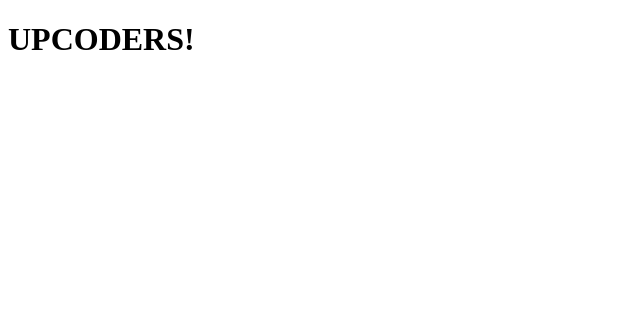
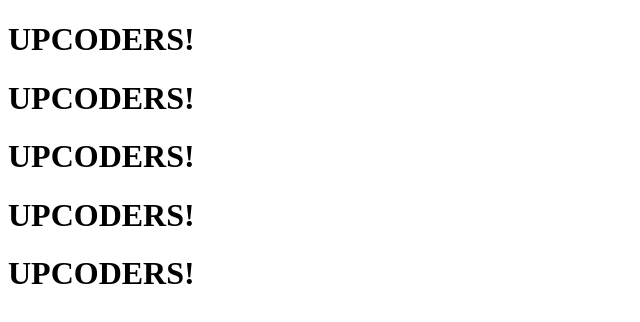
Before and after one commit to UpCodders/treinamentoGit, a plain HTML site: page index.html in a window 1280 px wide. Shown: the whole page, without its empty margins (0-640 px from the left). Drawn offline with Linux system fonts and the light colour scheme.

Commit message:
Adicionado varios h1 no index

```diff
--- a/index.html
+++ b/index.html
@@ -8,5 +8,9 @@
 </head>
 <body>
     <h1>UPCODERS!</h1>
+    <h1>UPCODERS!</h1>
+    <h1>UPCODERS!</h1>
+    <h1>UPCODERS!</h1>
+    <h1>UPCODERS!</h1>
 </body>
 </html>
```
